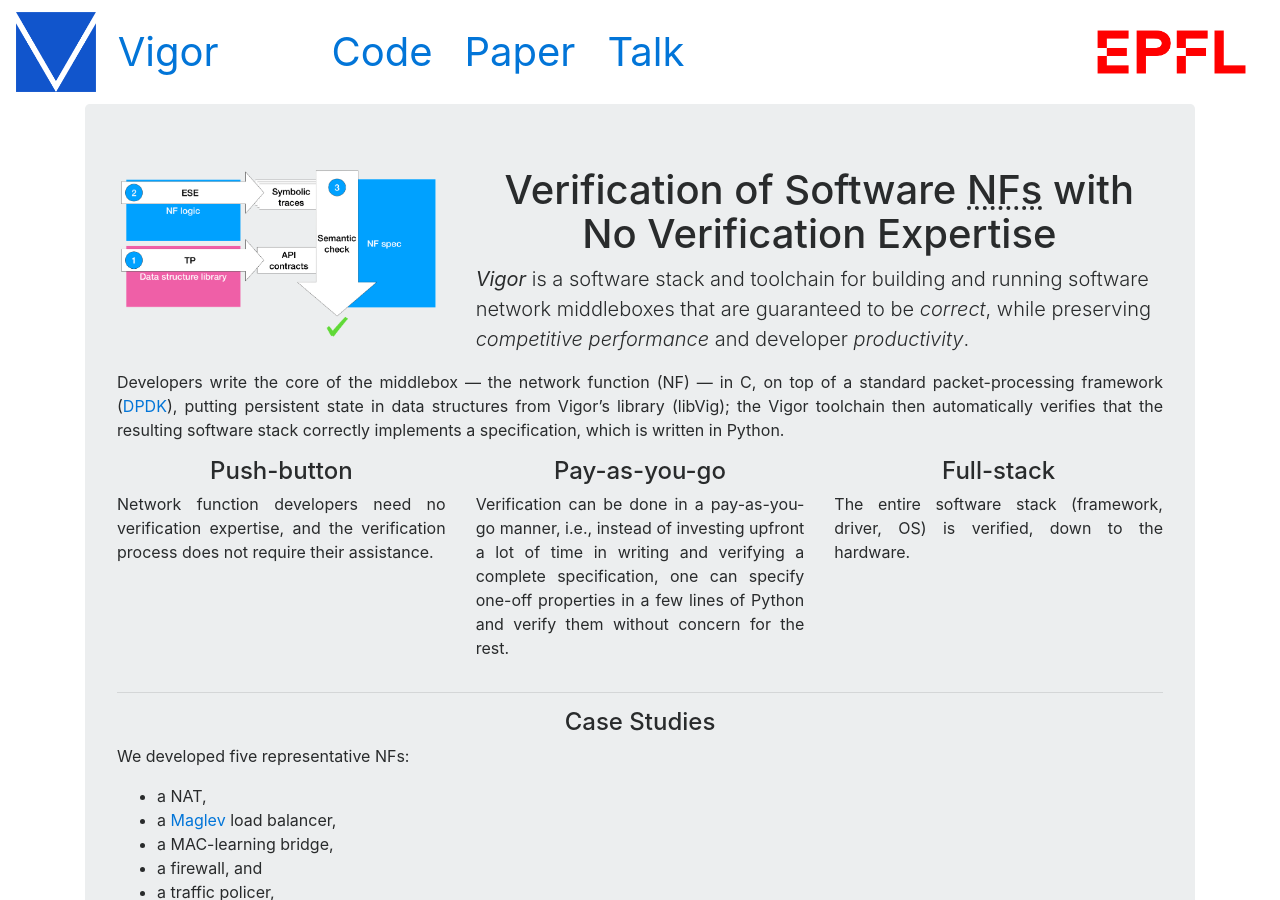
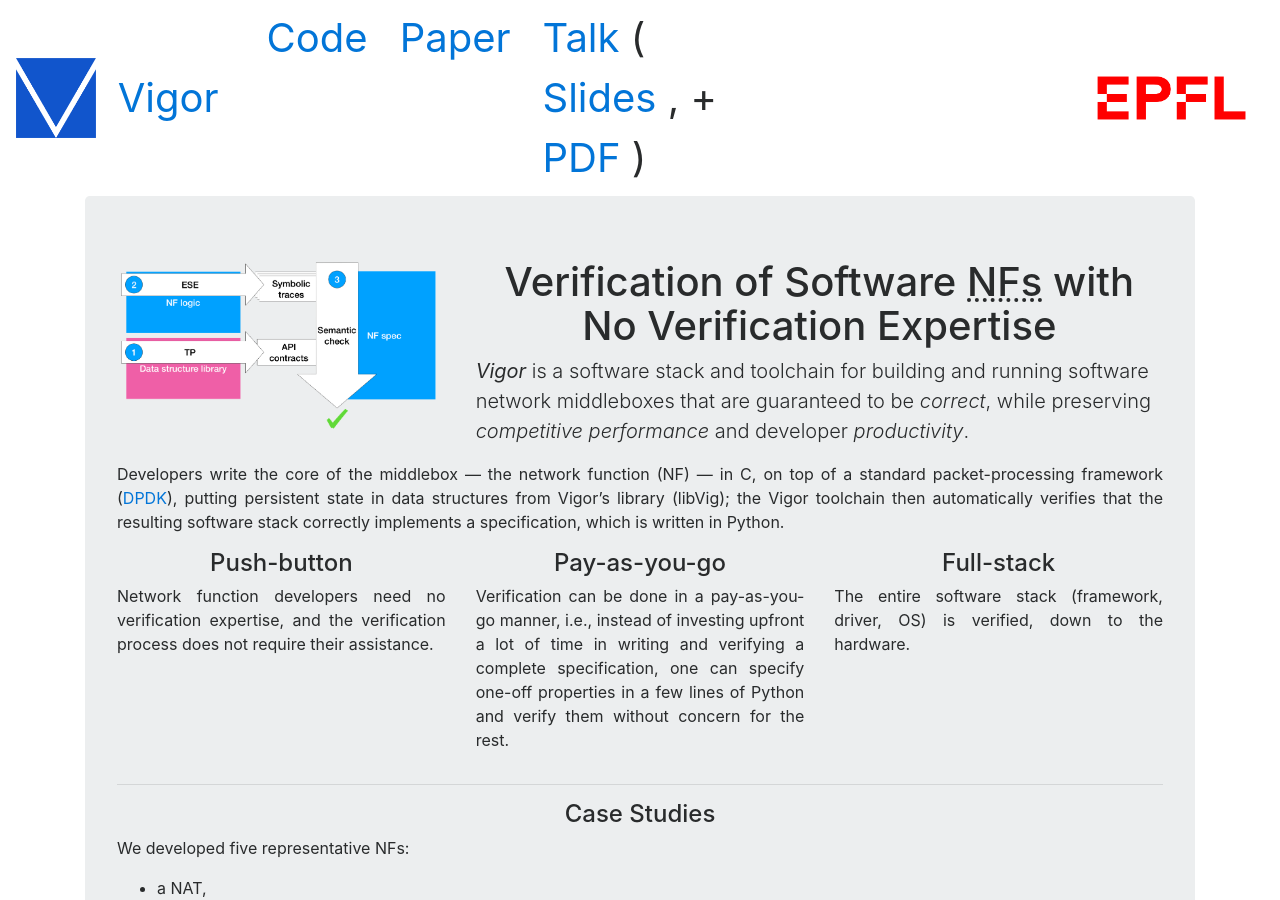
Before and after one commit to vigor-nf/vigor-nf.github.io, a Jekyll site: the page built from index.md, in a window 1280 px wide and 900 px high. Built offline with Jekyll 4.4.1, drawn with Linux system fonts in a browser that asks for light colours; nearby versions of some CDN libraries; a style sheet for code colours, icons or effects is not loaded.

Commit message:
Add slides

```diff
--- a/_layouts/default.html
+++ b/_layouts/default.html
@@ -46,6 +46,17 @@
                             style="font-size:40px;"></span>
                       Talk
                   </a>
+                  (
+                  <a href="slides/">
+                      Slides
+                  </a>
+                  , +
+                  <a href="slides.pdf">
+                      <span class="octicon octicon-file-pdf"
+                            style="font-size:40px;"></span>
+                      PDF
+                  </a>
+                  )
               </li>
           </ul>
       </div>
```
Also changed, not shown: 1 other file.
